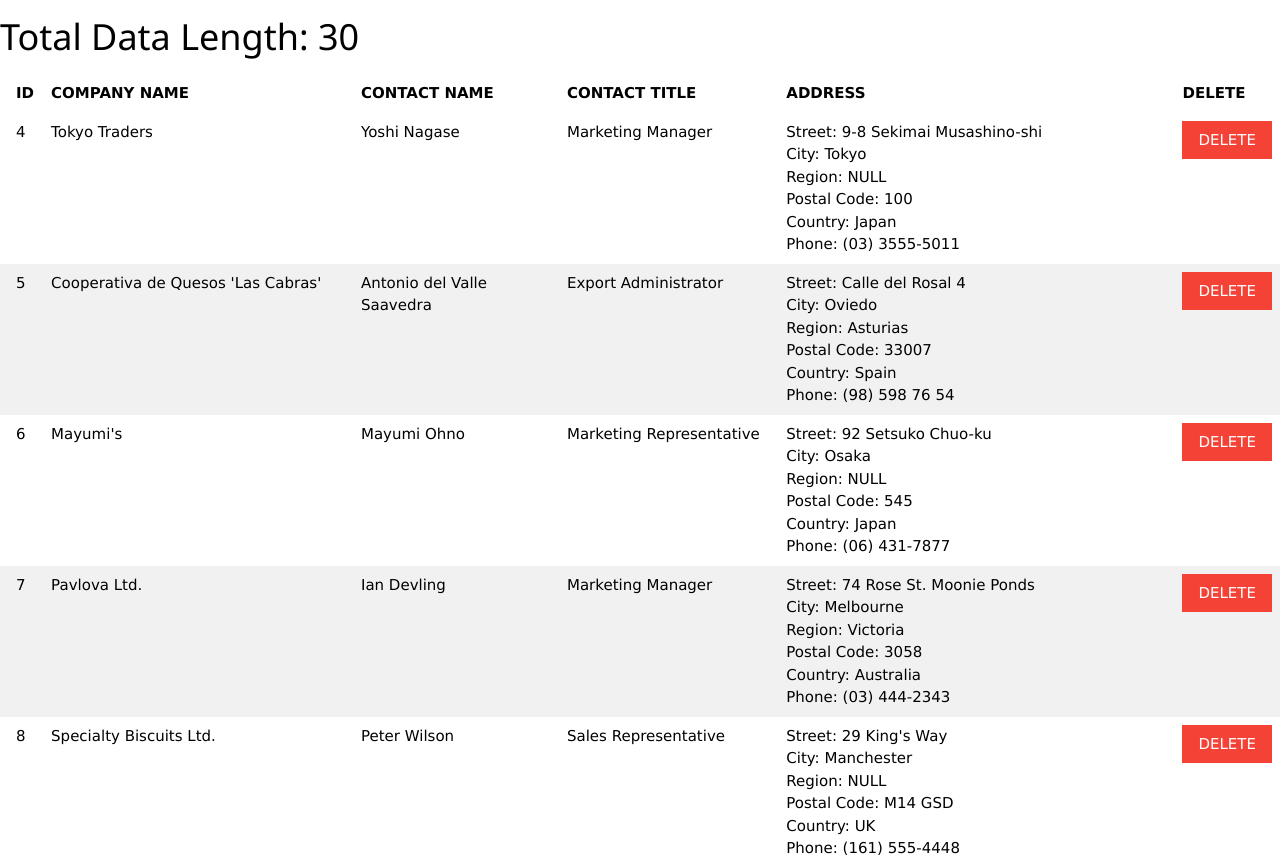
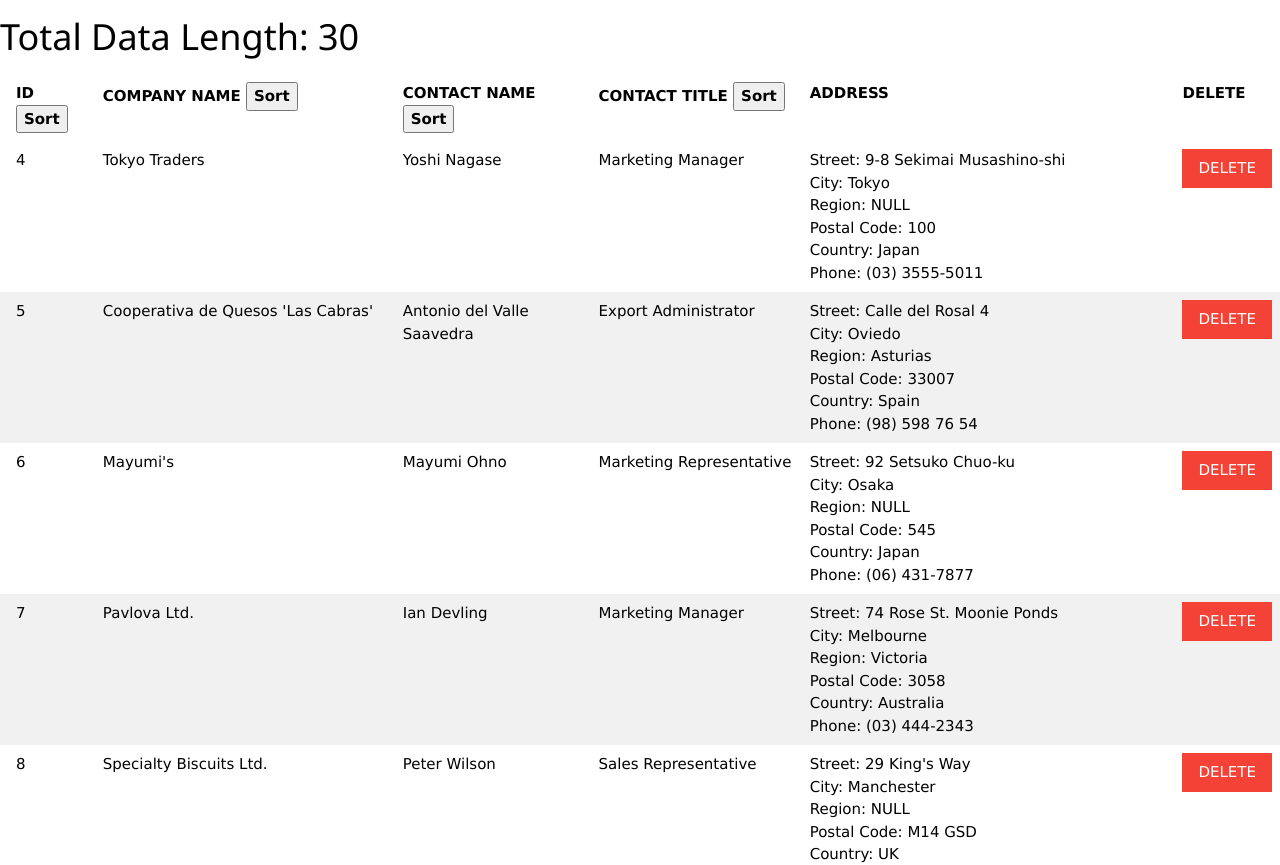
Before and after one commit to FakirHerif/techcareer-frontend-bootcamp-odevler, a React (Create React App) app in the folder odevProductsDataReact/odev-products-data/: page / in a window 1280 px wide. Shown: the top 865 px of the page. Built offline with nearby package versions, Linux system fonts and the light colour scheme.

Commit message:
codes have been simplified and the crash issue for undefined/null values has been fixed when clicked sort

```diff
--- a/odevProductsDataReact/odev-products-data/src/Odev.jsx
+++ b/odevProductsDataReact/odev-products-data/src/Odev.jsx
@@ -3,18 +3,37 @@ import { productsData } from './data/productsData'
 
 function Odev() {
     const [datas, setDatas] = useState(productsData);
-    const [sortData, setSortData] = useState('AtoZ');
+    const [sortData, setSortData] = useState(false);
 
-    const sortDatas = (column) => {
+
+    const sortId = () => {
         const sortedDatas = [...datas];
-        if (sortData === 'AtoZ') {
-            sortedDatas.sort((a, b) => a[column].localeCompare(b[column]));
-            setSortData('ZtoA');
+        if (sortData) {
+            sortedDatas.sort((a, b) => a.id - b.id);
         } else {
-            sortedDatas.sort((a, b) => b[column].localeCompare(a[column]));
-            setSortData('AtoZ');
+            sortedDatas.sort((a, b) => b.id - a.id);
         }
         setDatas(sortedDatas);
+        setSortData(!sortData);
+    }
+
+    const sortField = (field) => {
+        const sortedDatas = [...datas];
+        if (sortData) {
+            sortedDatas.sort((a, b) => {
+                if (!a[field]) return 1;
+                if (!b[field]) return -1;
+                return a[field].localeCompare(b[field]);
+            });
+        } else {
+            sortedDatas.sort((a, b) => {
+                if (!a[field]) return -1;
+                if (!b[field]) return 1;
+                return b[field].localeCompare(a[field]);
+            });
+        }
+        setDatas(sortedDatas);
+        setSortData(!sortData);
     }
 
     const deleteData = (id) => {
@@ -30,10 +49,10 @@ function Odev() {
     <table className='w3-table w3-striped'>
         <thead>
             <tr>
-                <th>ID</th>
-                <th onClick={() => sortDatas('companyName')}>COMPANY NAME</th>
-                <th onClick={() => sortDatas('contactName')}>CONTACT NAME</th>
-                <th onClick={() => sortDatas('contactTitle')}>CONTACT TITLE</th>
+                <th>ID <button onClick={() => sortId('id')}>Sort</button></th>
+                <th>COMPANY NAME <button onClick={() => sortField('companyName')}>Sort</button></th>
+                <th>CONTACT NAME <button onClick={() => sortField('contactName')}>Sort</button></th>
+                <th>CONTACT TITLE <button onClick={() => sortField('contactTitle')}>Sort</button></th>
                 <th>ADDRESS</th>
                 <th>DELETE</th>
             </tr>
```
